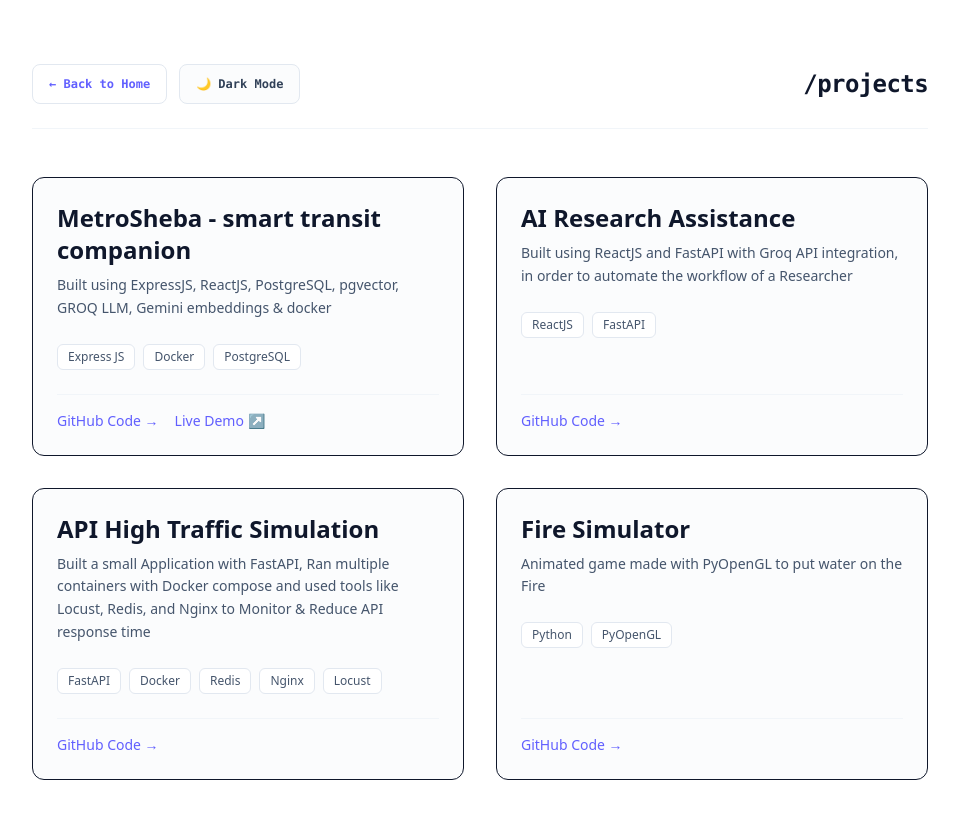
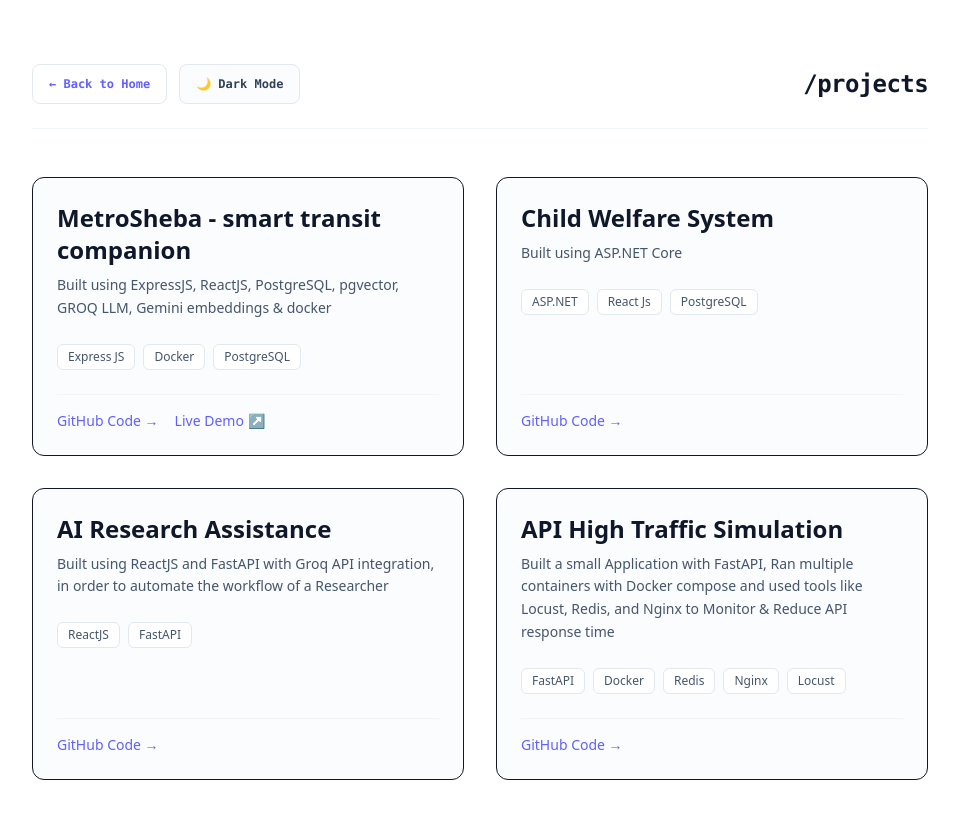
Before and after one commit to Sowhardo12/My_Portfolio, a React (Vite) app: page /projects in a window 1280 px wide. Shown: the top 818 px of the page, without its empty margins (160-1119 px from the left). Built offline with nearby package versions, Linux system fonts and the light colour scheme.

Commit message:
minor typo fixes again

```diff
--- a/src/pages/Projects.jsx
+++ b/src/pages/Projects.jsx
@@ -22,6 +22,13 @@ const Projects = () => {
           live: "https://metro-sheba.vercel.app/"
         },
         {
+          title: "Child Welfare System",
+          description: "Built using ASP.NET Core",
+          stack: ["ASP.NET", "React Js", "PostgreSQL"],
+          link: "https://github.com/Sowhardo12/ChildWelfare-Project"
+          // live: "https://metro-sheba.vercel.app/"
+        },
+        {
           title: "AI Research Assistance",
           description: "Built using ReactJS and FastAPI with Groq API integration, in order to automate the workflow of a Researcher",
           stack: ["ReactJS", "FastAPI"],
@@ -32,12 +39,6 @@ const Projects = () => {
           description: "Built a small Application with FastAPI, Ran multiple containers with Docker compose and used tools like Locust, Redis, and Nginx to Monitor & Reduce API response time",
           stack: ["FastAPI", "Docker", "Redis", "Nginx", "Locust"],
           link: "https://github.com/Sowhardo12/High-Traffic-Simulation-in-a-small-App"
-        },
-        {
-          title: "Fire Simulator",
-          description: "Animated game made with PyOpenGL to put water on the Fire",
-          stack: ["Python", "PyOpenGL"],
-          link: "https://github.com/Sowhardo12/Fire_simulator"
         }
     ];
 
```
